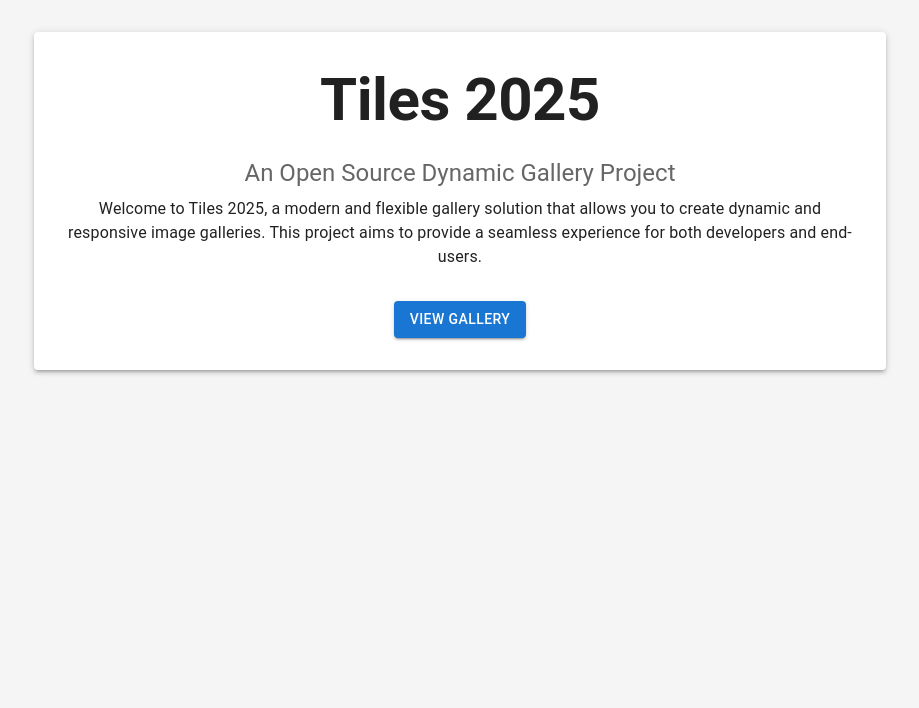
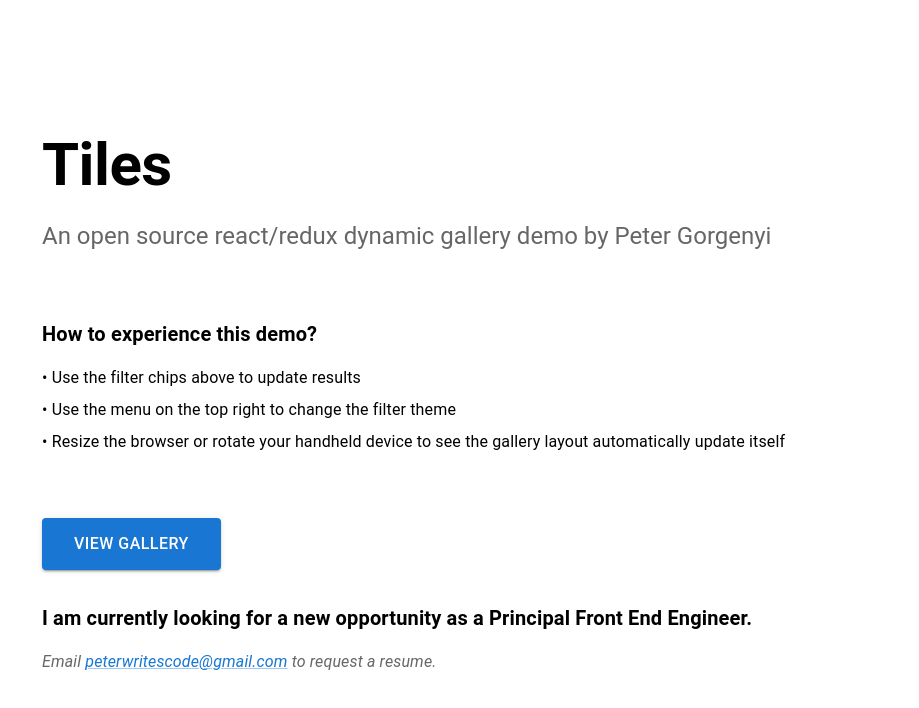
Before and after one commit to peter-writes-code/tiles-2025, a React (Create React App) app: page / in a window 1280 px wide. Shown: the top 708 px of the page, without its empty margins (180-1099 px from the left). Built offline with nearby package versions, Linux system fonts and the light colour scheme.

Commit message:
implement landing page

```diff
--- a/src/routes/index.tsx
+++ b/src/routes/index.tsx
@@ -1,53 +1,207 @@
-import React from 'react';
-import { Box, Container, Typography, Paper, Button } from '@mui/material';
+import React, { useState } from 'react';
+import { Container, Typography, Button, Stack, Snackbar, Link, useTheme, useMediaQuery } from '@mui/material';
 import { useNavigate } from 'react-router-dom';
 
 const LandingPage: React.FC = () => {
   const navigate = useNavigate();
+  const [openSnackbar, setOpenSnackbar] = useState(false);
+  const theme = useTheme();
+  const isMobile = useMediaQuery(theme.breakpoints.down('sm'));
+
+  const handleCopyEmail = (e: React.MouseEvent) => {
+    e.preventDefault();
+    const email = 'peterwritescode@gmail.com';
+    navigator.clipboard.writeText(email);
+    setOpenSnackbar(true);
+  };
+
+  const handleCloseSnackbar = () => {
+    setOpenSnackbar(false);
+  };
 
   return (
-    <Box
+    <Container
+      maxWidth="md"
       sx={{
+        py: { xs: 4, sm: 6, md: 8 },
+        px: { xs: 2, sm: 3, md: 4 },
         minHeight: '100vh',
-        backgroundColor: '#f5f5f5',
-        py: 4,
+        display: 'flex',
+        flexDirection: 'column',
+        justifyContent: 'center'
       }}
     >
-      <Container maxWidth="md">
-        <Paper
-          elevation={3}
+      <Stack
+        spacing={{ xs: 3, sm: 4 }}
         sx={{
-            p: 4,
-            textAlign: 'center',
+          maxWidth: '100%',
+          wordWrap: 'break-word'
         }}
       >
+        <div>
           <Typography
             variant="h2"
             component="h1"
             gutterBottom
-            sx={{ fontWeight: 'bold' }}
+            sx={{
+              fontWeight: 700,
+              mb: 2,
+              fontSize: {
+                xs: '2.5rem',
+                sm: '3.25rem',
+                md: '3.75rem'
+              },
+              lineHeight: {
+                xs: 1.2,
+                sm: 1.3
+              }
+            }}
           >
-            Tiles 2025
+            Tiles
           </Typography>
-          <Typography variant="h5" component="h2" color="text.secondary" gutterBottom>
-            An Open Source Dynamic Gallery Project
+          <Typography
+            variant="h5"
+            color="text.secondary"
+            gutterBottom
+            sx={{
+              mb: { xs: 3, sm: 4 },
+              fontSize: {
+                xs: '1.25rem',
+                sm: '1.5rem'
+              },
+              lineHeight: 1.4
+            }}
+          >
+            An open source react/redux dynamic gallery demo by Peter Gorgenyi
           </Typography>
-          <Typography variant="body1" paragraph>
-            Welcome to Tiles 2025, a modern and flexible gallery solution that allows you
-            to create dynamic and responsive image galleries. This project aims to provide
-            a seamless experience for both developers and end-users.
+        </div>
+
+        <div>
+          <Typography
+            variant="h6"
+            gutterBottom
+            sx={{
+              fontWeight: 600,
+              mb: 2,
+              fontSize: {
+                xs: '1.15rem',
+                sm: '1.25rem'
+              }
+            }}
+          >
+            How to experience this demo?
           </Typography>
+          <Stack
+            spacing={{ xs: 0.75, sm: 1 }}
+            sx={{ mb: { xs: 3, sm: 4 } }}
+          >
+            <Typography
+              variant="body1"
+              sx={{
+                fontSize: {
+                  xs: '0.95rem',
+                  sm: '1rem'
+                }
+              }}
+            >
+              • Use the filter chips above to update results
+            </Typography>
+            <Typography
+              variant="body1"
+              sx={{
+                fontSize: {
+                  xs: '0.95rem',
+                  sm: '1rem'
+                }
+              }}
+            >
+              • Use the menu on the top right to change the filter theme
+            </Typography>
+            <Typography
+              variant="body1"
+              sx={{
+                fontSize: {
+                  xs: '0.95rem',
+                  sm: '1rem'
+                }
+              }}
+            >
+              • Resize the browser or rotate your handheld device to see the gallery layout automatically update itself
+            </Typography>
+          </Stack>
+        </div>
+
         <Button
           variant="contained"
-            color="primary"
+          size={isMobile ? "medium" : "large"}
           onClick={() => navigate('/gallery')}
-            sx={{ mt: 2 }}
+          sx={{
+            width: 'fit-content',
+            px: { xs: 3, sm: 4 },
+            py: { xs: 1, sm: 1.5 },
+            mb: { xs: 4, sm: 6 },
+            fontSize: {
+              xs: '0.95rem',
+              sm: '1rem'
+            }
+          }}
         >
           View Gallery
         </Button>
-        </Paper>
+
+        <div>
+          <Typography
+            variant="h6"
+            sx={{
+              fontWeight: 600,
+              mb: 2,
+              fontSize: {
+                xs: '1.15rem',
+                sm: '1.25rem'
+              }
+            }}
+          >
+            I am currently looking for a new opportunity as a Principal Front End Engineer.
+          </Typography>
+          <Typography
+            variant="body1"
+            color="text.secondary"
+            sx={{
+              fontStyle: 'italic',
+              fontSize: {
+                xs: '0.95rem',
+                sm: '1rem'
+              }
+            }}
+          >
+            Email <Link
+              href="#"
+              onClick={handleCopyEmail}
+              sx={{
+                cursor: 'pointer',
+                '&:hover': {
+                  textDecoration: 'underline'
+                },
+                wordBreak: 'break-all'
+              }}
+            >
+              peterwritescode@gmail.com
+            </Link> to request a resume.
+          </Typography>
+        </div>
+      </Stack>
+
+      <Snackbar
+        open={openSnackbar}
+        autoHideDuration={3000}
+        onClose={handleCloseSnackbar}
+        message="Email address copied to clipboard"
+        anchorOrigin={{ vertical: 'bottom', horizontal: 'center' }}
+        sx={{
+          bottom: { xs: 16, sm: 24 }
+        }}
+      />
     </Container>
-    </Box>
   );
 };
 
```
Lines whose indentation alone changed are shown as unchanged.
